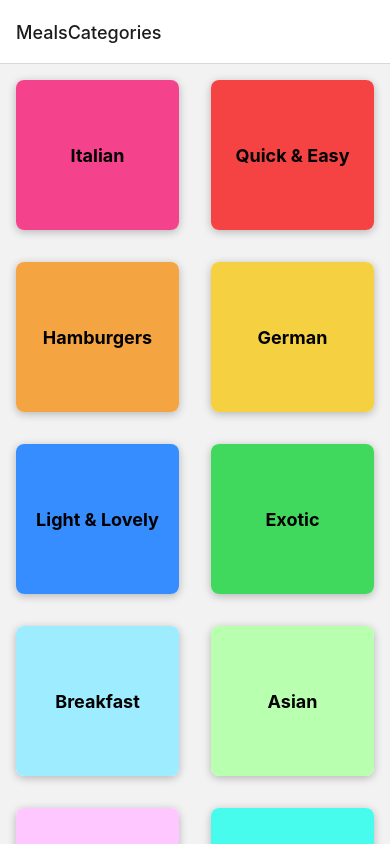
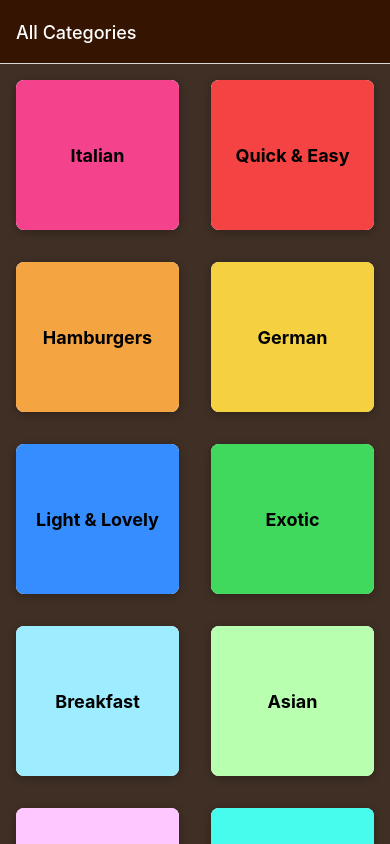
Before and after one commit to NataLinaIT/React-Native-Meal-App, a React Native app: screen / in a window 390 px wide. Built offline with nearby package versions, Linux system fonts and the light colour scheme.

Commit message:
Default screen styles

```diff
--- a/App.js
+++ b/App.js
@@ -13,8 +13,20 @@ export default function App() {
     <>
       <StatusBar style='light'/>
       <NavigationContainer>
-        <Stack.Navigator>
-          <Stack.Screen name="MealsCategories" component={CategoriesScreen} />
+        <Stack.Navigator
+          screenOptions={{
+            headerStyle: {backgroundColor: '#351401'},
+            headerTintColor: 'white',
+            contentStyle: {backgroundColor: '#3f2f25'}
+          }}
+        >
+          <Stack.Screen
+            name="MealsCategories"
+            component={CategoriesScreen}
+            options={{
+              title: 'All Categories',
+            }}
+          />
           <Stack.Screen name="MealsOverview" component={MealsOverviewScreen}/>
         </Stack.Navigator>
       </NavigationContainer>
```
